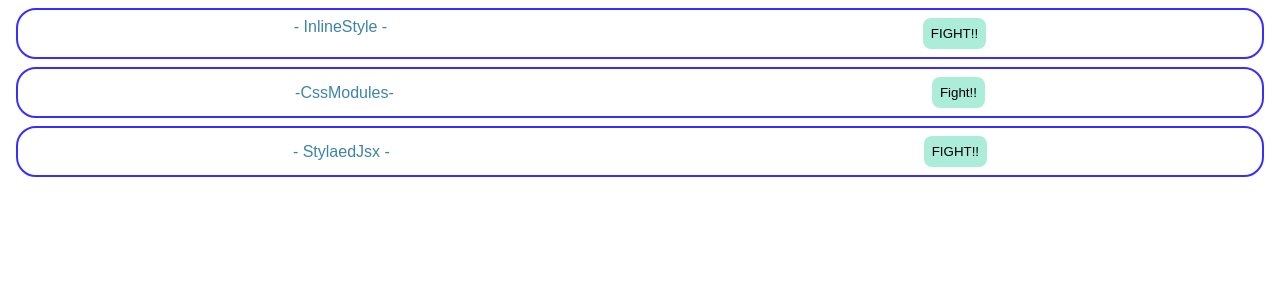
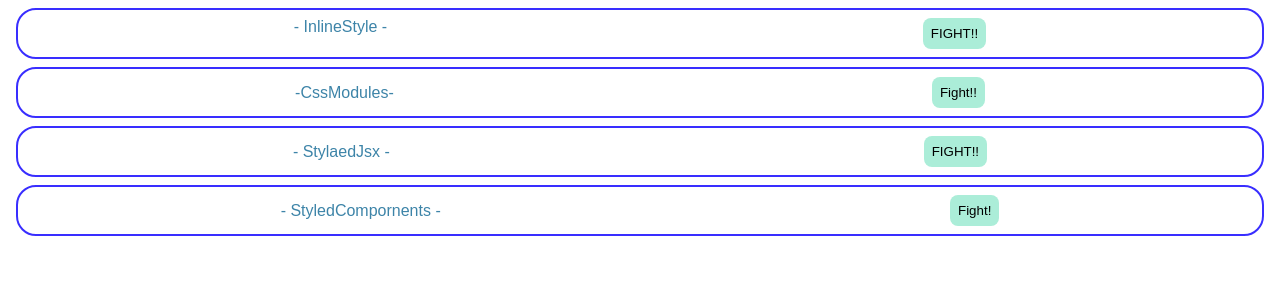
Before and after one commit to jun-yuaka/react_css_lesson, a React (Create React App) app: page / in a window 1280 px wide. Shown: the top 300 px of the page. Built offline with nearby package versions, Linux system fonts and the light colour scheme.

Commit message:
styledcomportntsの使い方

```diff
--- a/package.json
+++ b/package.json
@@ -9,6 +9,7 @@
     "react": "17.0.2",
     "react-dom": "17.0.2",
     "react-scripts": "4.0.0",
+    "styled-components": "5.3.0",
     "styled-jsx": "3.4.4"
   },
   "devDependencies": {
--- a/src/App.js
+++ b/src/App.js
@@ -1,6 +1,7 @@
 import { CssModules } from "./components/CssModules";
 import { InlineStyle } from "./components/InlineStyle";
 import { StyledJsx } from "./components/StyledJsx";
+import { StyledCompornents } from "./components/StyledCompornents";
 import "./styles.css";
 
 export default function App() {
@@ -9,6 +10,7 @@
       <InlineStyle />
       <CssModules />
       <StyledJsx />
+      <StyledCompornents />
     </div>
   );
 }
--- /dev/null
+++ b/src/components/StyledCompornents.jsx
@@ -0,0 +1,40 @@
+import styled from "styled-components";
+
+export const StyledCompornents = () => {
+  return (
+    <Container>
+      <Title>- StyledCompornents -</Title>
+      <Button>Fight!</Button>
+    </Container>
+  );
+};
+
+const Container = styled.div`
+  border: 2px solid #392eff;
+  display: flex;
+  align-items: center;
+  justify-content: space-around;
+  padding: 8px;
+  margin: 8px;
+  border-radius: 20px;
+`;
+
+const Title = styled.p`
+  color: #3d84a8;
+  margin: 0;
+`;
+
+const Button = styled.button`
+  background-color: #abedd8;
+  border: none;
+  padding: 8px;
+  border-radius: 8px;
+  &:hover {
+    background-color: red;
+    color: white;
+    cursor: pointer;
+  }
+`;
+//sytledcompornentではsass記法がそのまま使えるhoverも。
+//デメリットとしてはタグなのか、コンポーネントなのか分かりづらい
+//その場合はローカルルールなどで頭にSをつけるなどするとわかりやすい
```
